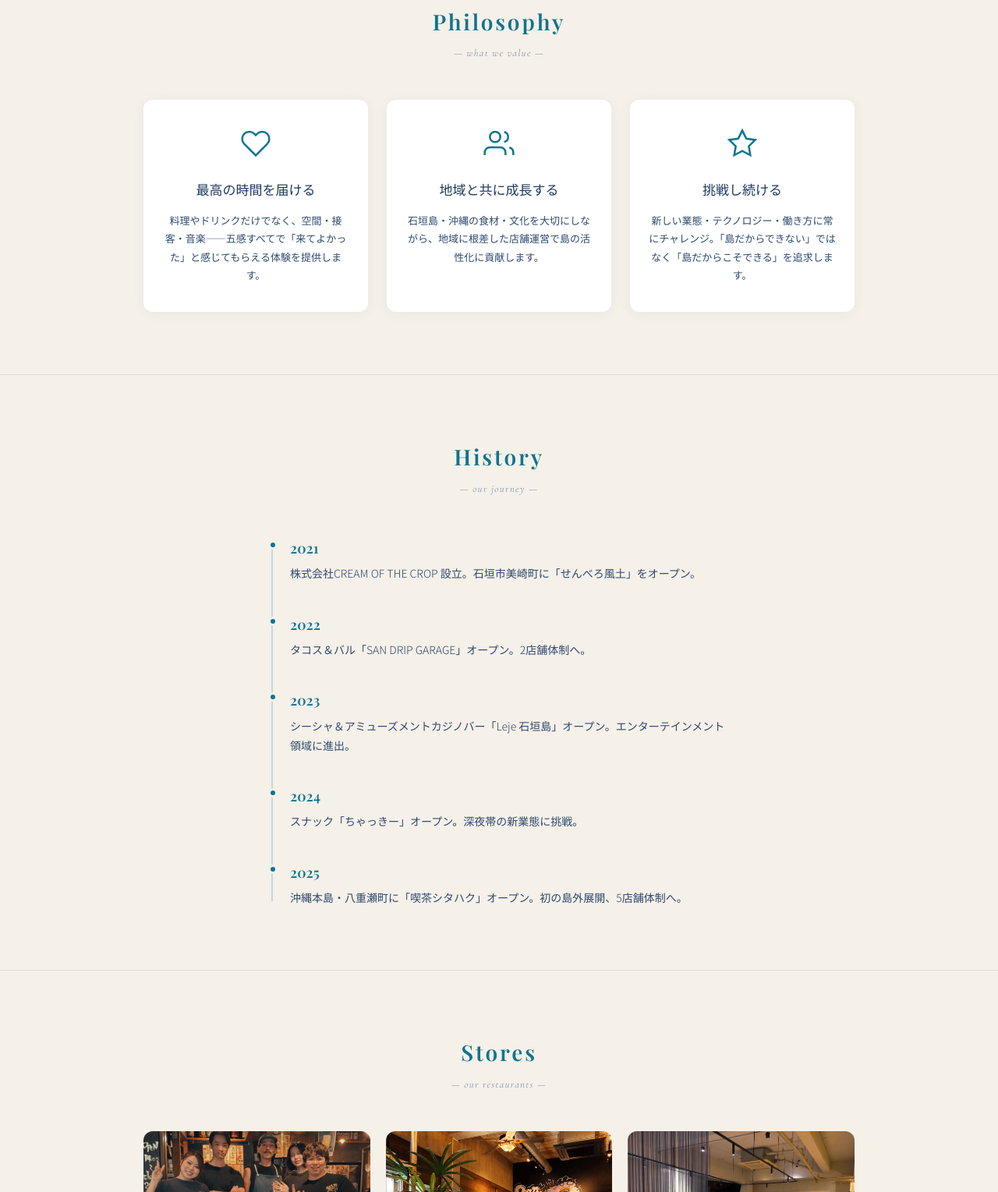
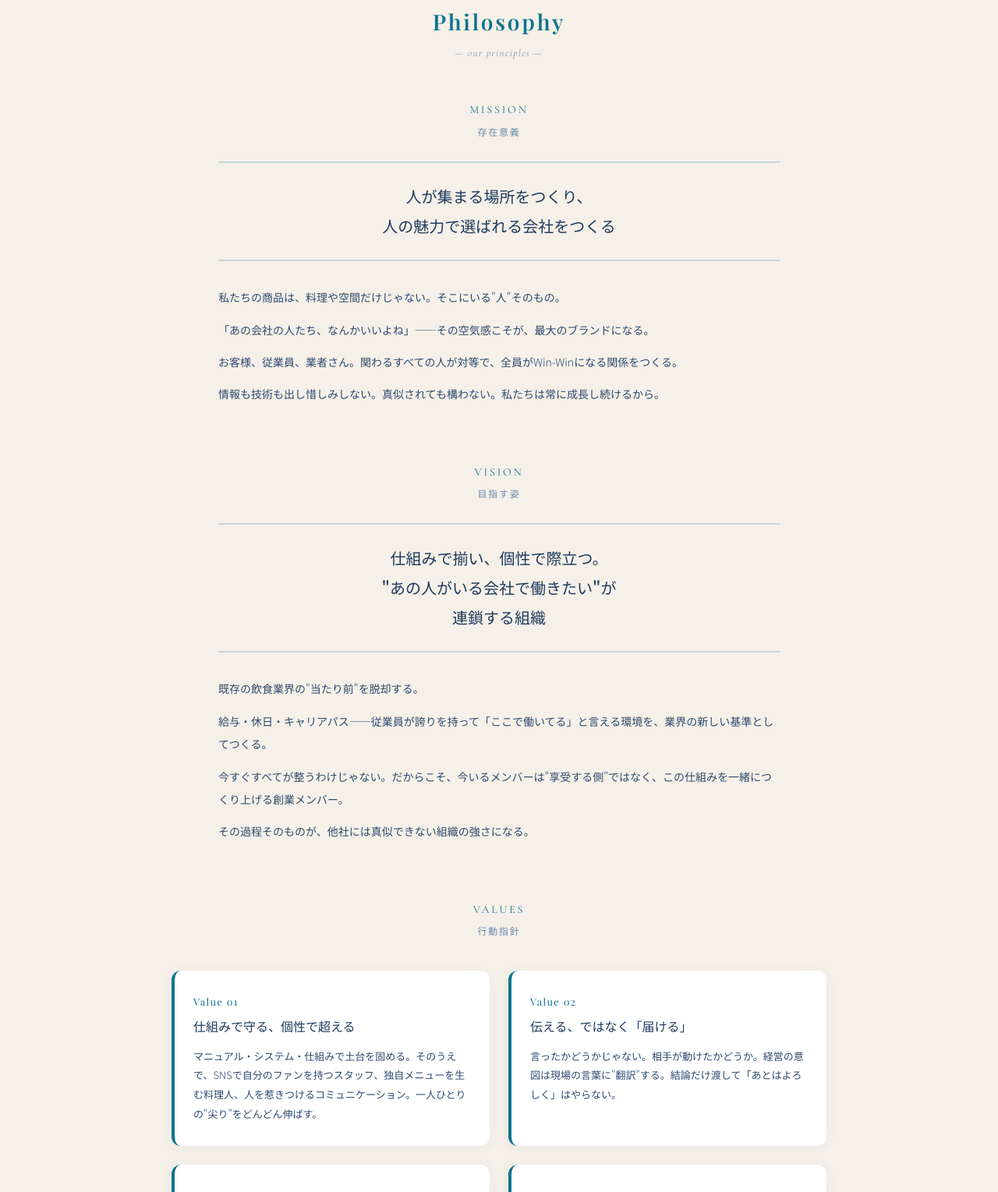
Before and after one commit to nkugai0721-netizen/cream-group-site, a plain HTML site: page about.html in a window 1280 px wide. Shown: the part 1271-2800 px from the top of the page at 78% size. Drawn offline with nearby package versions, Linux system fonts and the light colour scheme.

Commit message:
会社情報ページ全面リニューアル: 経営理念(Mission/Vision/Values)+沿革年代修正+文字化け修正
- about.html: 理念セクション → Mission/Vision/Values 3層構造に作り替え
- about.html: 沿革タイムライン年代を正しい順序に修正(2016創業→2021法人化→2023→2024→2025)
- about.html: 代表メッセージの創業年・統計カウンターを修正
- index.html: 「会社情報をもっと知る」ボタンの文字化け修正

Co-Authored-By: Claude Opus 4.6 <noreply@anthropic.com>

```diff
--- a/about.html
+++ b/about.html
@@ -186,29 +186,56 @@ a:hover { opacity: 0.8; }
   font-size: 12px; color: var(--text-light); letter-spacing: 0.1em; margin-top: 4px;
 }
 
-/* ===== Philosophy ===== */
-.philosophy-grid {
-  display: grid; grid-template-columns: repeat(3, 1fr); gap: 24px;
+/* ===== Mission / Vision / Values ===== */
+.mv-block {
+  max-width: 720px; margin: 0 auto 72px; text-align: center;
 }
-.philosophy-card {
-  text-align: center; padding: 36px 24px;
-  background: var(--white); border-radius: 12px;
+.mv-block:last-of-type { margin-bottom: 0; }
+.mv-label {
+  font-family: 'Cormorant Garamond', serif; font-size: 14px;
+  color: var(--accent); letter-spacing: 0.2em; text-transform: uppercase;
+  margin-bottom: 4px;
+}
+.mv-label-jp {
+  font-size: 12px; color: var(--text-light); letter-spacing: 0.15em;
+  margin-bottom: 28px;
+}
+.mv-headline {
+  font-size: 20px; font-weight: 500; color: var(--text-dark);
+  line-height: 1.9; margin-bottom: 32px;
+  padding: 24px 0; border-top: 2px solid rgba(14,116,144,0.2);
+  border-bottom: 2px solid rgba(14,116,144,0.2);
+}
+.mv-body p {
+  font-size: 14px; color: var(--text-mid); line-height: 2.1; margin-bottom: 12px;
+  text-align: left;
+}
+.mv-body p:last-child { margin-bottom: 0; }
+.values-header { text-align: center; margin-bottom: 40px; }
+.values-grid {
+  display: grid; grid-template-columns: repeat(2, 1fr); gap: 24px;
+  max-width: 840px; margin: 0 auto;
+}
+.value-card {
+  padding: 28px 24px; background: var(--white); border-radius: 12px;
   box-shadow: 0 2px 16px rgba(14,116,144,0.06);
+  border-left: 4px solid var(--accent);
   transition: transform 0.3s, box-shadow 0.3s;
 }
-.philosophy-card:hover {
-  transform: translateY(-4px);
+.value-card:hover {
+  transform: translateY(-3px);
   box-shadow: 0 8px 32px rgba(14,116,144,0.1);
 }
-.philosophy-card__icon {
-  width: 40px; height: 40px; margin: 0 auto 16px; color: var(--accent);
+.value-card__number {
+  font-family: 'Playfair Display', serif; font-size: 13px;
+  color: var(--accent); letter-spacing: 0.1em; margin-bottom: 6px;
 }
-.philosophy-card__title {
-  font-size: 17px; font-weight: 500; color: var(--text-dark);
+.value-card__title {
+  font-size: 16px; font-weight: 500; color: var(--text-dark);
   margin-bottom: 12px;
 }
-.philosophy-card__desc {
-  font-size: 13px; color: var(--text-mid); line-height: 1.8;
+.value-card__desc {
+  font-size: 13px; color: var(--text-mid); line-height: 1.9;
 }
 
 /* ===== Timeline ===== */
@@ -357,7 +384,8 @@ a:hover { opacity: 0.8; }
   .about-hero { min-height: 50vh; }
   .about-stats { gap: 24px; }
   .about-stat__number { font-size: 32px; }
-  .philosophy-grid { grid-template-columns: 1fr; }
+  .values-grid { grid-template-columns: 1fr; }
+  .mv-headline { font-size: 18px; }
   .store-list { grid-template-columns: 1fr; }
   .feature-cards { grid-template-columns: 1fr; }
   .section { padding: 60px 0; }
@@ -408,7 +436,7 @@ a:hover { opacity: 0.8; }
           <div class="about-message__text">
             <p>石垣島の夜を、もっと楽しく——。その想いでCREAM OF THE CROPは生まれました。</p>
             <p>観光で訪れた人に「また来たい」と思ってもらえる場所を。地元の人に「ここがあってよかった」と感じてもらえる場所を。一軒一軒、その想いを込めて店舗をつくっています。</p>
-            <p>2021年の創業から、石垣島の美崎町エリアを中心に4店舗、沖縄本島・八重瀬町に1店舗を展開。居酒屋、タコスバル、シーシャバー、スナック、カフェと、さまざまなシーンに寄り添う店づくりを目指しています。</p>
+            <p>2016年に石垣島で最初の店舗をオープンし、2021年に法人化。現在は石垣島の美崎町エリアを中心に4店舗、沖縄本島・八重瀬町に1店舗を展開。居酒屋、タコスバル、シーシャバー、スナック、カフェと、さまざまなシーンに寄り添う店づくりを続けています。</p>
           </div>
           <div class="about-stats">
             <div class="about-stat">
@@ -420,36 +448,84 @@ a:hover { opacity: 0.8; }
               <span class="about-stat__label">エリア</span>
             </div>
             <div class="about-stat">
-              <span class="about-stat__number" data-count="2021">0</span>
-              <span class="about-stat__label">設立</span>
+              <span class="about-stat__number" data-count="2016">0</span>
+              <span class="about-stat__label">創業</span>
             </div>
           </div>
         </div>
       </div>
     </section>
 
-    <!-- ========== 理念 ========== -->
-    <section class="section fade-in" aria-label="理念">
+    <!-- ========== 経営理念 ========== -->
+    <section class="section fade-in" aria-label="経営理念">
       <div class="container">
         <h2 class="section-title">Philosophy</h2>
-        <p class="section-sub">— what we value —</p>
-        <div class="philosophy-grid">
-          <div class="philosophy-card">
-            <svg class="philosophy-card__icon" viewBox="0 0 24 24" fill="none" stroke="currentColor" stroke-width="1.5"><path d="M20.84 4.61a5.5 5.5 0 0 0-7.78 0L12 5.67l-1.06-1.06a5.5 5.5 0 0 0-7.78 7.78l1.06 1.06L12 21.23l7.78-7.78 1.06-1.06a5.5 5.5 0 0 0 0-7.78z"/></svg>
-            <h3 class="philosophy-card__title">最高の時間を届ける</h3>
-            <p class="philosophy-card__desc">料理やドリンクだけでなく、空間・接客・音楽——五感すべてで「来てよかった」と感じてもらえる体験を提供します。</p>
-          </div>
-          <div class="philosophy-card">
-            <svg class="philosophy-card__icon" viewBox="0 0 24 24" fill="none" stroke="currentColor" stroke-width="1.5"><path d="M17 21v-2a4 4 0 0 0-4-4H5a4 4 0 0 0-4 4v2"/><circle cx="9" cy="7" r="4"/><path d="M23 21v-2a4 4 0 0 0-3-3.87"/><path d="M16 3.13a4 4 0 0 1 0 7.75"/></svg>
-            <h3 class="philosophy-card__title">地域と共に成長する</h3>
-            <p class="philosophy-card__desc">石垣島・沖縄の食材・文化を大切にしながら、地域に根差した店舗運営で島の活性化に貢献します。</p>
-          </div>
-          <div class="philosophy-card">
-            <svg class="philosophy-card__icon" viewBox="0 0 24 24" fill="none" stroke="currentColor" stroke-width="1.5"><polygon points="12 2 15.09 8.26 22 9.27 17 14.14 18.18 21.02 12 17.77 5.82 21.02 7 14.14 2 9.27 8.91 8.26 12 2"/></svg>
-            <h3 class="philosophy-card__title">挑戦し続ける</h3>
-            <p class="philosophy-card__desc">新しい業態・テクノロジー・働き方に常にチャレンジ。「島だからできない」ではなく「島だからこそできる」を追求します。</p>
+        <p class="section-sub">— our principles —</p>
+
+        <!-- Mission -->
+        <div class="mv-block">
+          <p class="mv-label">Mission</p>
+          <p class="mv-label-jp">存在意義</p>
+          <p class="mv-headline">人が集まる場所をつくり、<br>人の魅力で選ばれる会社をつくる</p>
+          <div class="mv-body">
+            <p>私たちの商品は、料理や空間だけじゃない。そこにいる"人"そのもの。</p>
+            <p>「あの会社の人たち、なんかいいよね」——その空気感こそが、最大のブランドになる。</p>
+            <p>お客様、従業員、業者さん。関わるすべての人が対等で、全員がWin-Winになる関係をつくる。</p>
+            <p>情報も技術も出し惜しみしない。真似されても構わない。私たちは常に成長し続けるから。</p>
           </div>
         </div>
+
+        <!-- Vision -->
+        <div class="mv-block">
+          <p class="mv-label">Vision</p>
+          <p class="mv-label-jp">目指す姿</p>
+          <p class="mv-headline">仕組みで揃い、個性で際立つ。<br>"あの人がいる会社で働きたい"が<br>連鎖する組織</p>
+          <div class="mv-body">
+            <p>既存の飲食業界の"当たり前"を脱却する。</p>
+            <p>給与・休日・キャリアパス——従業員が誇りを持って「ここで働いてる」と言える環境を、業界の新しい基準としてつくる。</p>
+            <p>今すぐすべてが整うわけじゃない。だからこそ、今いるメンバーは"享受する側"ではなく、この仕組みを一緒につくり上げる創業メンバー。</p>
+            <p>その過程そのものが、他社には真似できない組織の強さになる。</p>
+          </div>
+        </div>
+
+        <!-- Values -->
+        <div class="values-header">
+          <p class="mv-label">Values</p>
+          <p class="mv-label-jp">行動指針</p>
+        </div>
+        <div class="values-grid">
+          <div class="value-card">
+            <p class="value-card__number">Value 01</p>
+            <h3 class="value-card__title">仕組みで守る、個性で超える</h3>
+            <p class="value-card__desc">マニュアル・システム・仕組みで土台を固める。そのうえで、SNSで自分のファンを持つスタッフ、独自メニューを生む料理人、人を惹きつけるコミュニケーション。一人ひとりの"尖り"をどんどん伸ばす。</p>
+          </div>
+          <div class="value-card">
+            <p class="value-card__number">Value 02</p>
+            <h3 class="value-card__title">伝える、ではなく「届ける」</h3>
+            <p class="value-card__desc">言ったかどうかじゃない。相手が動けたかどうか。経営の意図は現場の言葉に"翻訳"する。結論だけ渡して「あとはよろしく」はやらない。</p>
+          </div>
+          <div class="value-card">
+            <p class="value-card__number">Value 03</p>
+            <h3 class="value-card__title">全員がWin-Win、例外なし</h3>
+            <p class="value-card__desc">お客様、従業員、業者さん——忖度なく、関わるすべての人と対等に向き合う。情報も技術もオープンにする。出し惜しみしない姿勢が、信頼と成長を生む。</p>
+          </div>
+          <div class="value-card">
+            <p class="value-card__number">Value 04</p>
+            <h3 class="value-card__title">信頼は、日々の積み重ね</h3>
+            <p class="value-card__desc">立場や肩書きでは信頼は手に入らない。方針がブレたときにちゃんと説明する。現場が苦しいときに一緒に汗をかく。その積み重ねが「この人のためなら」をつくる。</p>
+          </div>
+          <div class="value-card">
+            <p class="value-card__number">Value 05</p>
+            <h3 class="value-card__title">パクられても、常に前へ</h3>
+            <p class="value-card__desc">競合を恐れない。いい意味で社会と切磋琢磨する。オープンであること自体が強さの証明。止まらず成長し続ける組織が、結果として追いつけないブランドになる。</p>
+          </div>
+          <div class="value-card">
+            <p class="value-card__number">Value 06</p>
+            <h3 class="value-card__title">飲食の"当たり前"を変える</h3>
+            <p class="value-card__desc">給与・休日・キャリアパス。業界の常識に甘えない。全部が今日明日で変わるわけじゃない。だからこそ「一緒につくる」。今いるメンバーとともに、従業員が誇れる飲食企業の新しい形をつくっていく。</p>
+          </div>
+        </div>
+
       </div>
     </section>
 
@@ -460,24 +536,24 @@ a:hover { opacity: 0.8; }
         <p class="section-sub">— our journey —</p>
         <div class="timeline">
           <div class="timeline-item">
-            <p class="timeline-item__year">2021</p>
-            <p class="timeline-item__text">株式会社CREAM OF THE CROP 設立。石垣市美崎町に「せんべろ風土」をオープン。</p>
+            <p class="timeline-item__year">2016</p>
+            <p class="timeline-item__text">石垣市美崎町に「せんべろ風土」をオープン。</p>
           </div>
           <div class="timeline-item">
-            <p class="timeline-item__year">2022</p>
-            <p class="timeline-item__text">タコス＆バル「SAN DRIP GARAGE」オープン。2店舗体制へ。</p>
+            <p class="timeline-item__year">2021</p>
+            <p class="timeline-item__text">株式会社CREAM OF THE CROP 設立。</p>
           </div>
           <div class="timeline-item">
             <p class="timeline-item__year">2023</p>
-            <p class="timeline-item__text">シーシャ＆アミューズメントカジノバー「Leje 石垣島」オープン。エンターテインメント領域に進出。</p>
+            <p class="timeline-item__text">タコス＆タコライスバル「SAN DRIP GARAGE」オープン。2店舗体制へ。</p>
           </div>
           <div class="timeline-item">
             <p class="timeline-item__year">2024</p>
-            <p class="timeline-item__text">スナック「ちゃっきー」オープン。深夜帯の新業態に挑戦。</p>
+            <p class="timeline-item__text">1月、沖縄本島・八重瀬町に「喫茶シタハク」オープン。初の島外展開。<br>7月、スナック「ちゃっきー」オープン。深夜帯の新業態に挑戦。</p>
           </div>
           <div class="timeline-item">
             <p class="timeline-item__year">2025</p>
-            <p class="timeline-item__text">沖縄本島・八重瀬町に「喫茶シタハク」オープン。初の島外展開、5店舗体制へ。</p>
+            <p class="timeline-item__text">シーシャ＆アミューズメントカジノバー「Leje 石垣島」オープン。エンターテインメント領域に進出、5店舗体制へ。</p>
           </div>
         </div>
       </div>
```
Also changed, not shown: index.html (+1 -1 lines).
